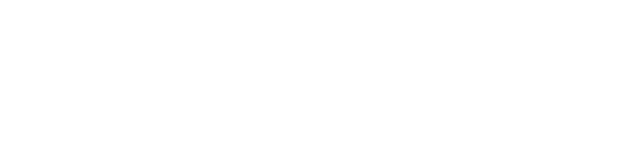
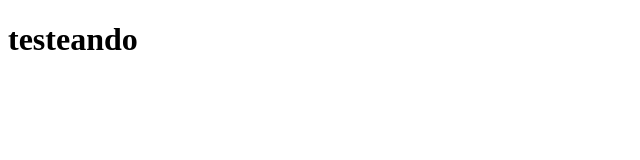
Before and after one commit to ferdiaz93/practica_de_git, a plain HTML site: page index.html in a window 1280 px wide. Shown: the whole page, without its empty margins (0-640 px from the left). Drawn offline with Linux system fonts and the light colour scheme.

Commit message:
h1 agregado

```diff
--- a/index.html
+++ b/index.html
@@ -6,6 +6,6 @@
     <title>Document</title>
 </head>
 <body>
-
+    <h1>testeando</h1>
 </body>
 </html>
```
